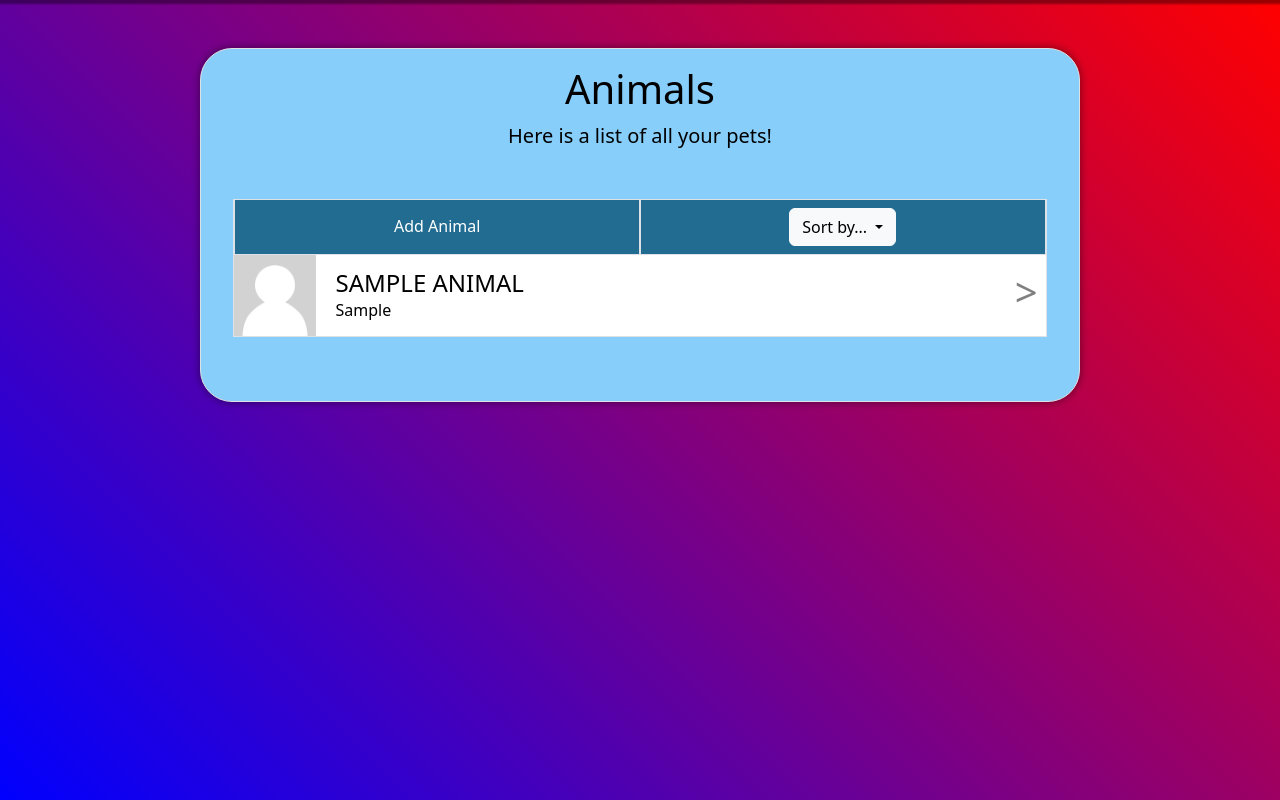
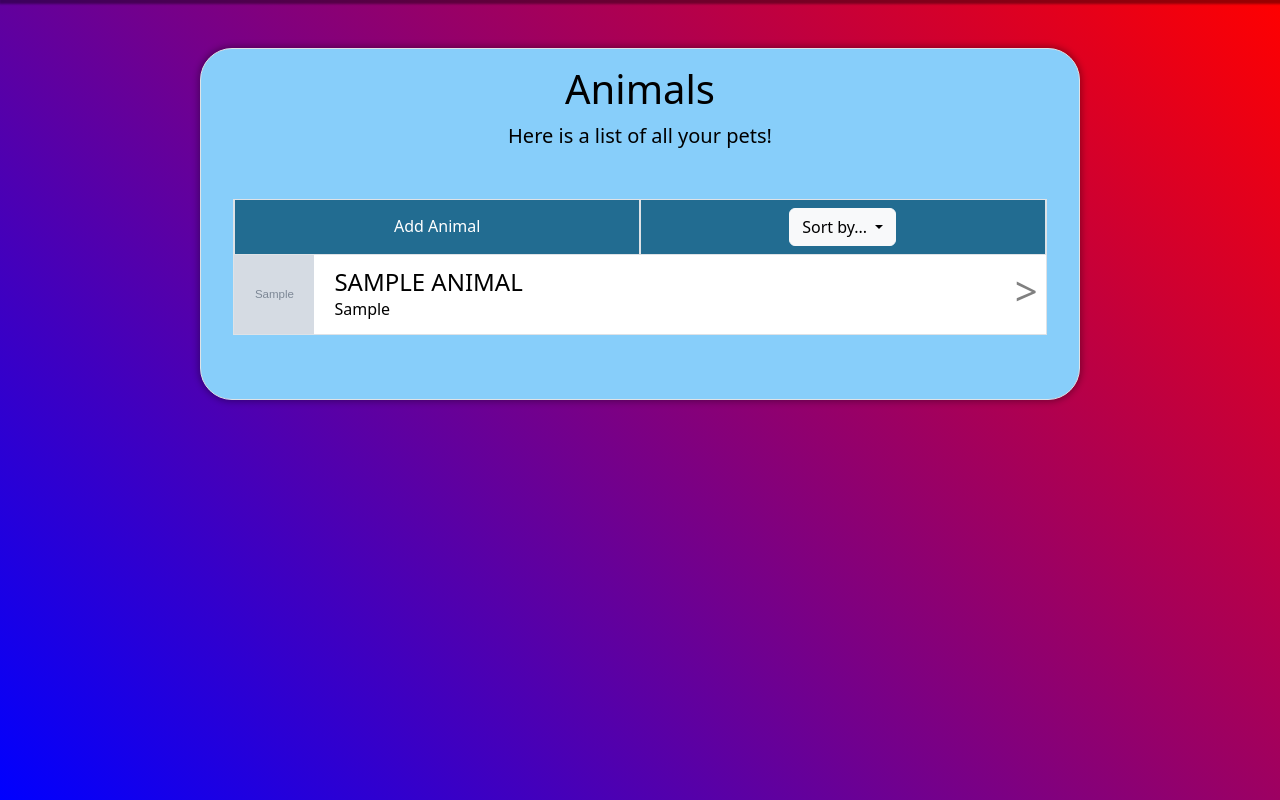
Before and after one commit to TobyJWalker/animal-tracker, a Flask app: page /animals in a window 1280 px wide. Shown: the part 56-856 px from the top of the page. Run offline with Flask 3, Linux system fonts and the light colour scheme; the visitor is signed in with stand-in values (Sample User, id 1); tables that the repository leaves empty hold one stand-in row (values such as "Sample post"); grey boxes marked "Sample" are stand-in pictures.

Commit message:
Made image compatible formatting

```diff
--- a/templates/animal_list.html
+++ b/templates/animal_list.html
@@ -31,12 +31,12 @@
             {% if animals %}
                 {% for animal in animals %}
                 <a href="/animals/{{ animal.id }}" class="text-decoration-none" style="color:black;">
-                    <div class="row border-bottom m-0" style="background-color:white;">
-                        <div class="col" style="max-width:10%;padding:0;">
-                            {% if animal.image_url %}
-                                <img src="{{ animal.image_url }}" class="img-fluid" alt="..." width="160" height="160">
+                    <div class="row border-bottom m-0" style="background-color:white;height:10vh;">
+                        <div class="col" style="max-width:10vh;padding:0">
+                            {% if animal.img_url %}
+                                <img src="{{ animal.img_url }}" class="img-fluid" alt="..." width="90" height="90" style="height:100%;width:100%;object-fit:cover;">
                             {% else %}
-                                <img src="/static/images/placeholder.jpeg" class="img-fluid" alt="..." width="160" height="160">
+                                <img src="/static/images/placeholder.jpeg" class="img-fluid" alt="..." width="90" height="90" style="height:100%;width:100%;object-fit:cover;">
                             {% endif %}
                         </div>
                         <div class="col p-2 d-flex flex-grow-1 align-items-center justify-content-start">
```
